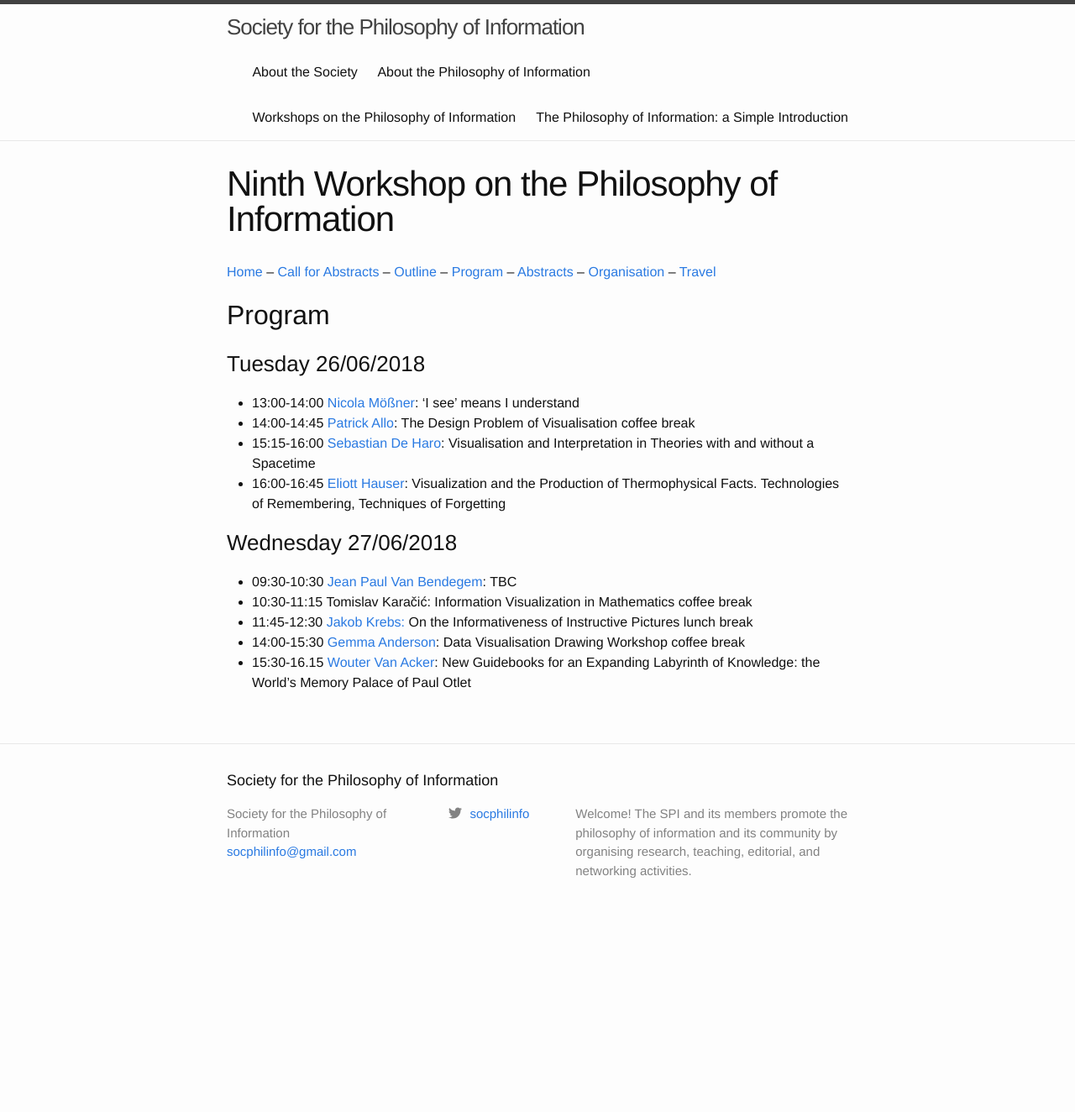
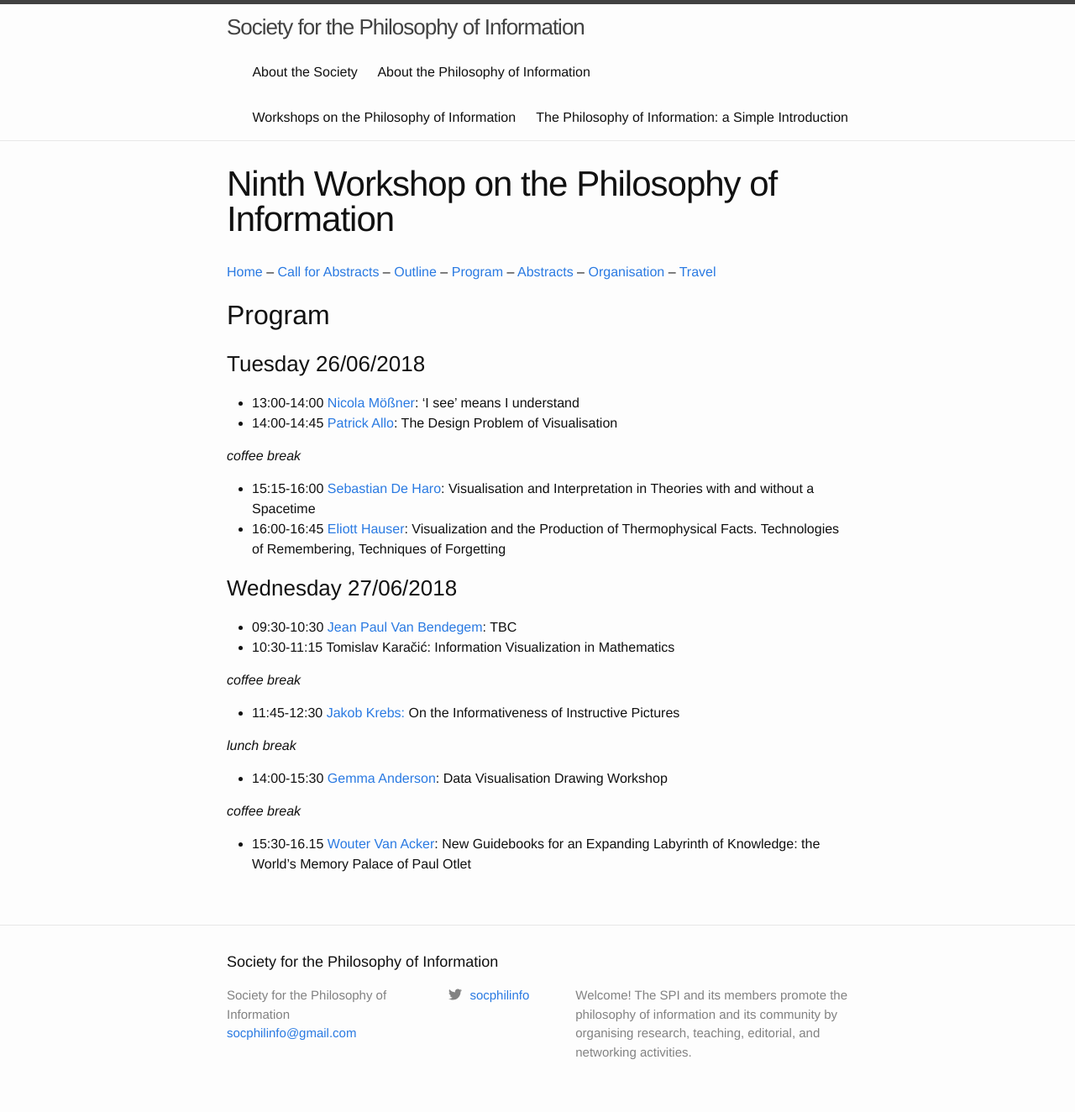
Before and after one commit to socphilinfo/socphilinfo.github.io, a Jekyll site: the page built from workshops/wpi9/program.md, in a window 1280 px wide. Shown: the whole page at 84% size. Built offline with Jekyll 4.4.1, drawn with Linux system fonts in a browser that asks for light colours; before the commit the page ends 1108 px from its top, so only the background shows below that.

```diff
--- a/workshops/wpi9/program.md
+++ b/workshops/wpi9/program.md
@@ -15,16 +15,24 @@ title: Ninth Workshop on the Philosophy of Information
 ### Tuesday 26/06/2018
 + 13:00-14:00    [Nicola Mößner](http://moessner.stellarcom.org):	‘I see' means I understand
 + 14:00-14:45    [Patrick Allo](http://www.logicandinformation.be):	The Design Problem of Visualisation
-coffee break
+
+*coffee break*
+
 + 15:15-16:00    [Sebastian De Haro](http://www.uva.nl/en/profile/h/a/s.deharo/s.deharo.html): 	Visualisation and Interpretation in Theories with and without a Spacetime
 + 16:00-16:45    [Eliott Hauser](https://unc.academia.edu/elliott): 	Visualization and the Production of Thermophysical Facts. Technologies of Remembering, Techniques of Forgetting
 
 ### Wednesday 27/06/2018
 + 09:30-10:30    [Jean Paul Van Bendegem](http://jeanpaulvanbendegem.be/home/):	TBC
 + 10:30-11:15    Tomislav Karačić:	Information Visualization in Mathematics
-coffee break
+
+*coffee break*
+
 + 11:45-12:30    [Jakob Krebs:](https://www.uni-frankfurt.de/44425182/Krebs_Jakob)	On the Informativeness of Instructive Pictures
-lunch break
+
+*lunch break*
+
 + 14:00-15:30    [Gemma Anderson](http://www.gemma-anderson.co.uk):  Data Visualisation Drawing Workshop
-coffee break
+
+*coffee break*
+
 + 15:30-16.15    [Wouter Van Acker](https://ulb.academia.edu/WouterVanAcker):	New Guidebooks for an Expanding Labyrinth of Knowledge: the World’s Memory Palace of Paul Otlet
```
